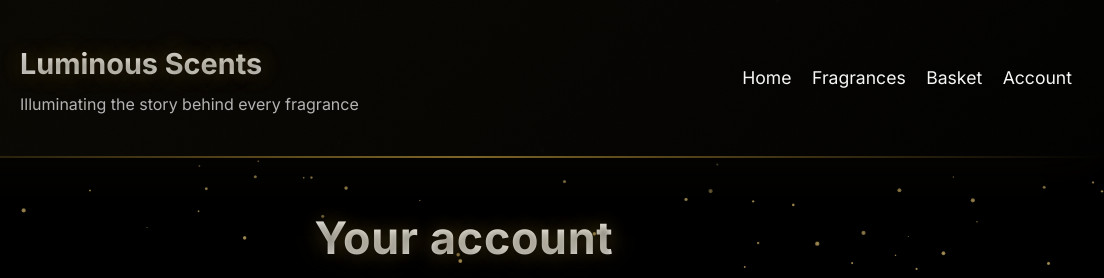
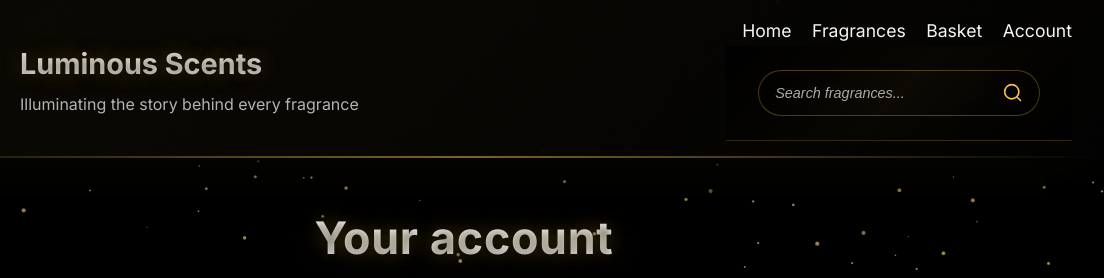
Before and after one commit to jabarithompson1/JBMVPTest, a plain HTML site: page docs/account.html in a window 1280 px wide. Shown: the top 278 px of the page, 176-1280 px from the left. Drawn offline with Linux system fonts and the light colour scheme; animation ran at ten frames a second.

Commit message:
adding search bar to all other pages

```diff
--- a/docs/account.html
+++ b/docs/account.html
@@ -27,6 +27,21 @@
             <a href="products.html">Fragrances</a>
             <a href="basket.html">Basket</a>
             <a href="account.html">Account</a>
+
+            <!-- Search Section -->
+            <div class="search-section">
+                <div class="search-container">
+                    <div class="search-input-wrapper">
+                        <input type="text" id="searchInput" class="search-input" placeholder="Search fragrances..." autocomplete="off">
+                        <button class="search-button" id="searchButton">
+                            <svg width="20" height="20" viewBox="0 0 24 24" fill="none" xmlns="http://www.w3.org/2000/svg">
+                                <path d="M21 21L16.514 16.506L21 21ZM19 10.5C19 15.194 15.194 19 10.5 19C5.806 19 2 15.194 2 10.5C2 5.806 5.806 2 10.5 2C15.194 2 19 5.806 19 10.5Z" stroke="currentColor" stroke-width="2" stroke-linecap="round" stroke-linejoin="round"/>
+                            </svg>
+                        </button>
+                    </div>
+                    <div id="searchSuggestions" class="search-suggestions"></div>
+                </div>
+            </div>
         </nav>
     </header>
 
```
Also changed, not shown: docs/basket.html (+15 -0 lines).
